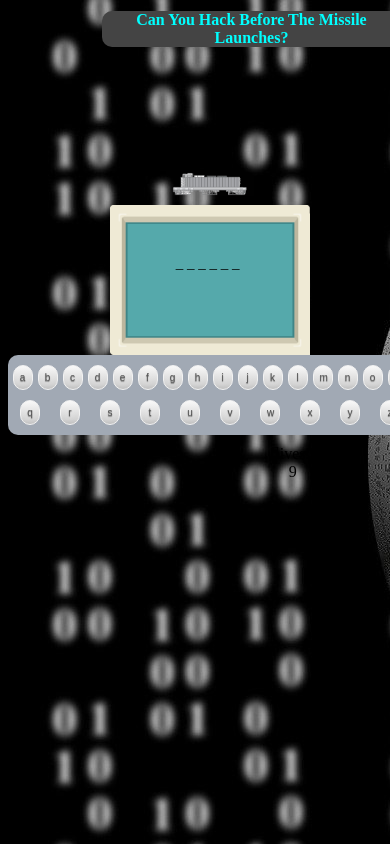
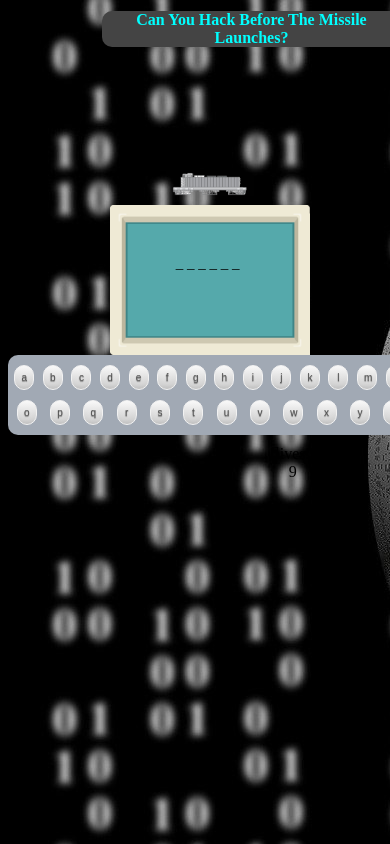
Before and after one commit to Jrtp22/msp1, a plain HTML site: page index.html in a window 390 px wide. Shown: the top 844 px of the page. Drawn offline with Linux system fonts and the light colour scheme.

```diff
--- a/assets/styles.css
+++ b/assets/styles.css
@@ -143,7 +143,7 @@ button{
     width: 20px;
     height: 25px;
     text-align: center;
-    margin: 2px;
+    margin: 4px;
 }
 #boom {
     position: relative;
```
